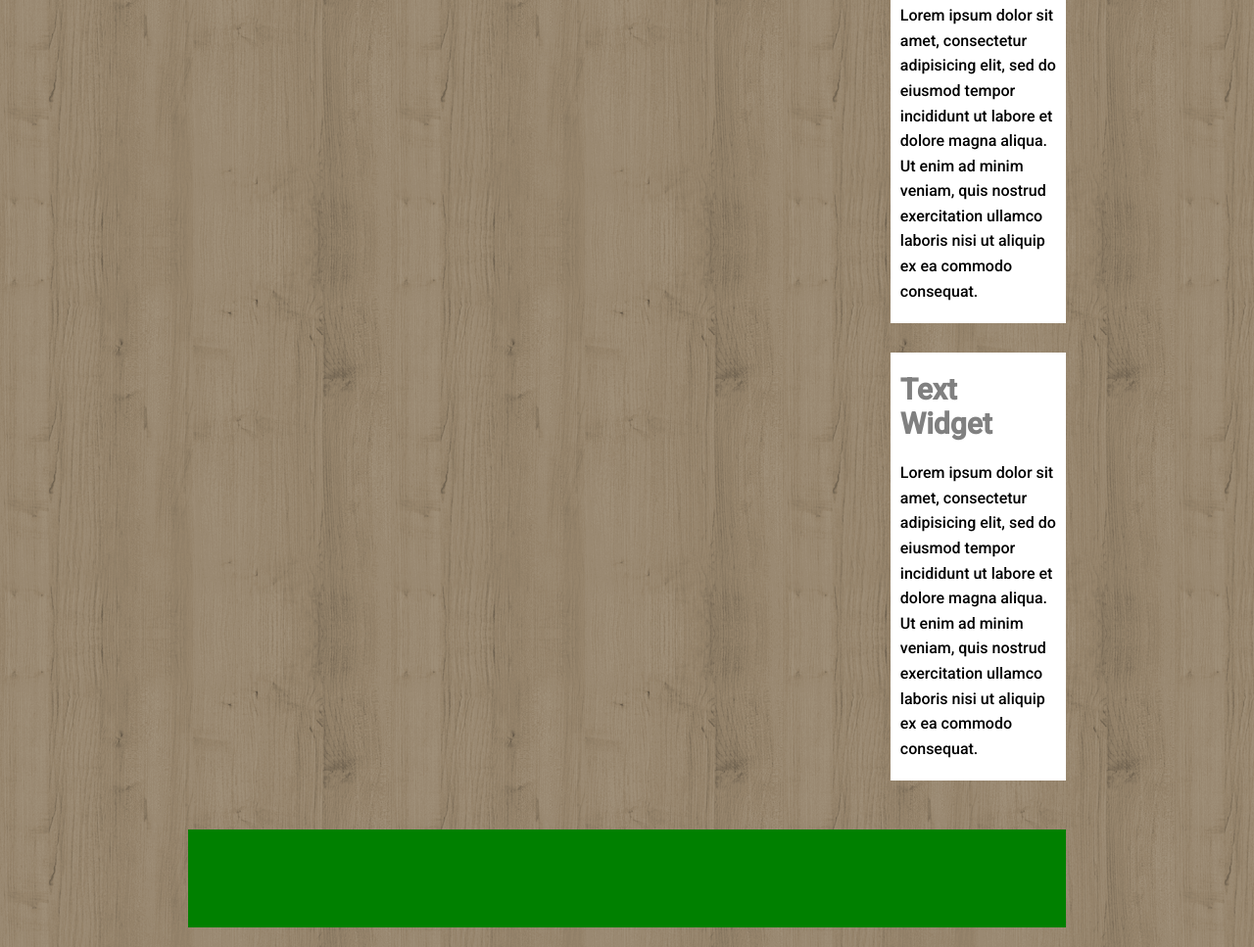
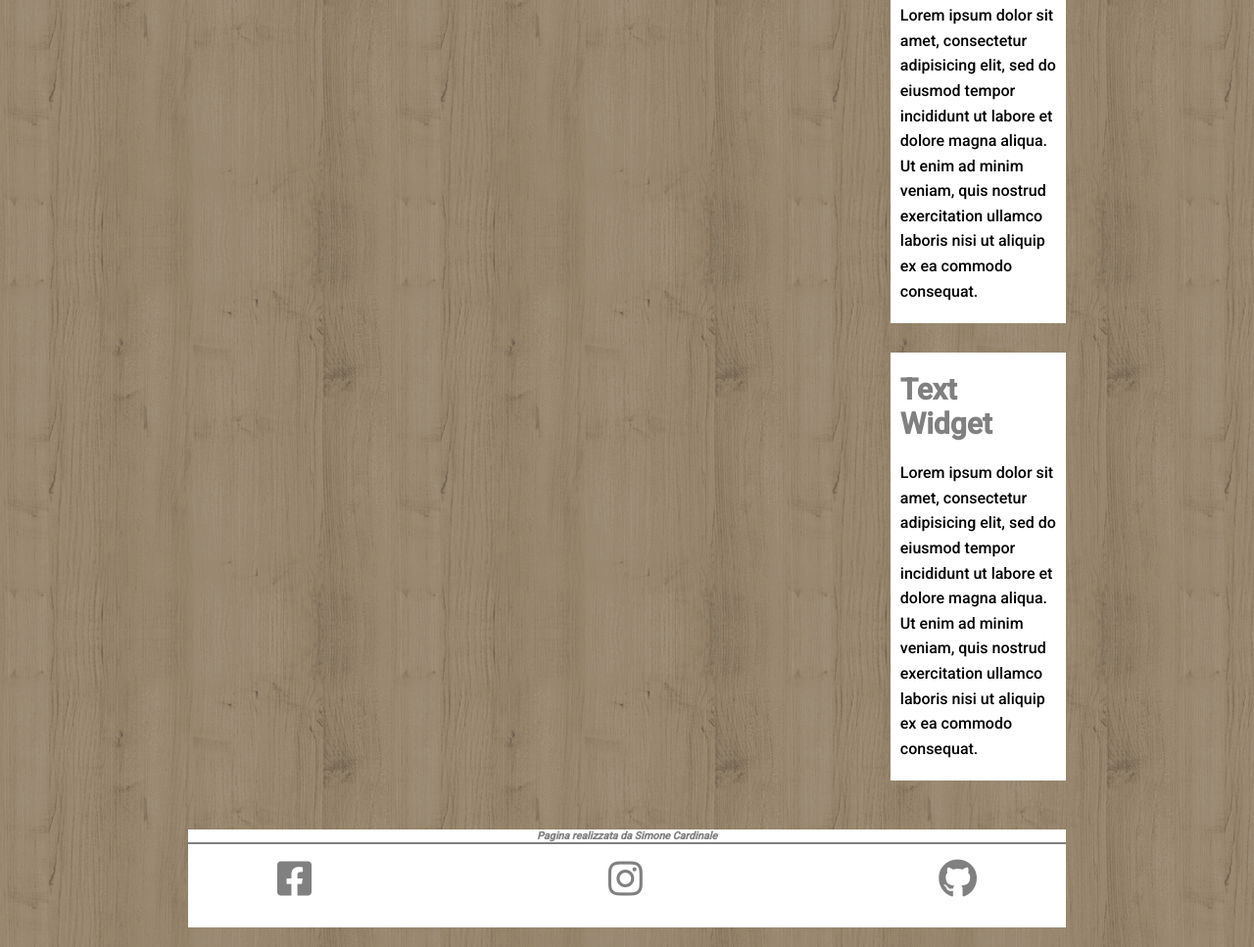
Before and after one commit to Simonecardinale/htmlcss-wp, a plain HTML site: page index.html in a window 1280 px wide. Shown: the part 953-1920 px from the top of the page at 98% size. Drawn offline with Linux system fonts and the light colour scheme.

Commit message:
work complete

```diff
--- a/css/style.css
+++ b/css/style.css
@@ -174,7 +174,35 @@ p {
 footer {
   width: 70vw;
   height: 100px;
-  background-color: green;
+  background-color: white;
   margin: auto;
+  text-align: center;
+  position: relative;
 }
+
+.made-by {
+  border-bottom: 2px solid grey;
+}
+
+.made-by h6 {
+  color: grey;
+}
+
+.icon-container {
+  position: absolute;
+  width: 100%;
+  top: 50%;
+  left: 50%;
+  transform: translate(-50%, -50%);
+}
+
+.icon-container > i {
+  color: grey;
+  font-size: 40px;
+}
+
+.fa-instagram {
+  margin: 0 calc(100% / 3);
+}
+
 /* /footer */
--- a/index.html
+++ b/index.html
@@ -77,7 +77,16 @@
     <!-- /corpo principale -->
 
     <!-- footer -->
-    <footer></footer>
+    <footer>
+      <div class="made-by">
+        <h6><em>Pagina realizzata da Simone Cardinale</em></h6>
+      </div>
+      <div class="icon-container">
+        <i class="fab fa-facebook-square"></i>
+        <i class="fab fa-instagram"></i>
+        <i class="fab fa-github"></i>
+    </div>
+    </footer>
     <!-- /footer -->
   </body>
 </html>
```
